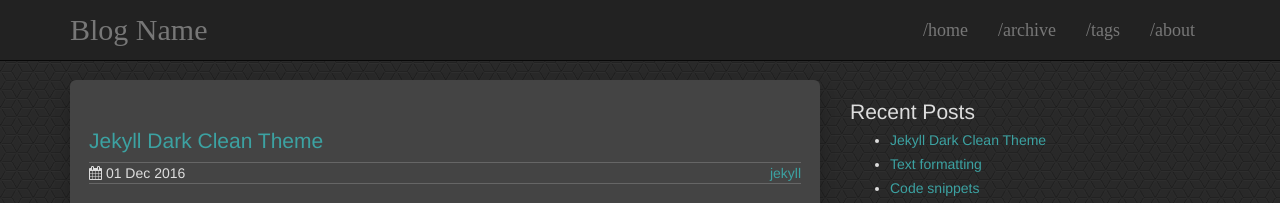
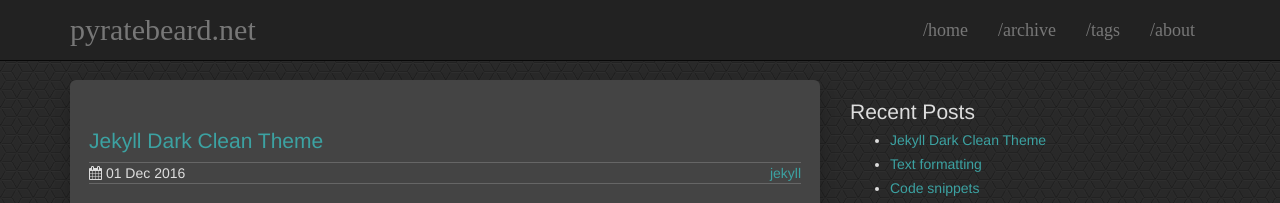
Before and after one commit to pyratebeard/pyratebeard.github.io, a Jekyll site: the page built from index.html, in a window 1280 px wide and 900 px high. Shown: the top 203 px of the window. Built offline with Jekyll 4.4.1, drawn with Linux system fonts in a browser that asks for light colours; some of the changed lines change nothing that is shown.

Commit message:
Changed name and link address/social names

```diff
--- a/_config.yml
+++ b/_config.yml
@@ -1,42 +1,26 @@
 # Jekyll configuration
 
-name: Blog Name
-description: Software Developer
+name: pyratebeard.net
+description: nautical nonsense
 
 # Url is currently only used only for the RSS feed in feed.xml
-url: http://streetturtle.github.io
+url: http://pyratebeard.github.io
 #url: http://localhost:4000
 
 # For a project page here should be a project name. Otherwise (for user's/organizaion's page leave it empty)
 baseurl: ''
 
 share:
-  facebook: true
   twitter: true
-  gplus: true
-  linkedin: true
-  pinterest: true
   email: true
 
 social:
-  github: streetturtle
+  github: pyratebeard
   stackoverflow: ''
-  linkedin:
-  instagram: ''
-  lastfm: ''
   rss: feed.xml
 
-# Google Analytics key, leave blank to ignore
-google_analytics_key:
 # Yandex metrica (https://metrica.yandex.com/) leave blank to ignore or put true to use
 yandex_metrica:
-
-
-# Set this to your disqus shortname to enable comments. Note that the 'comments'
-# setting below must also be true. Individual posts can override 'comments' to
-# disable on a post-by-post basis
-disqus: streetturtle
-comments: false
 
 permalink: /:year/:month/:title
 
```
